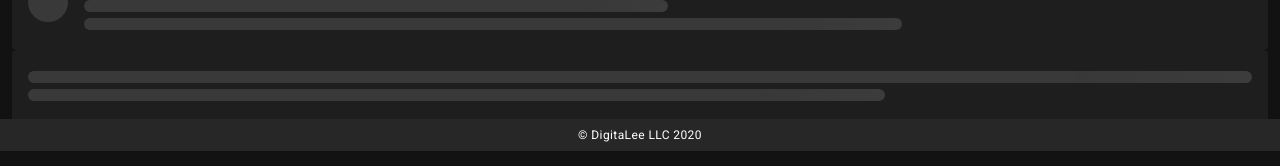
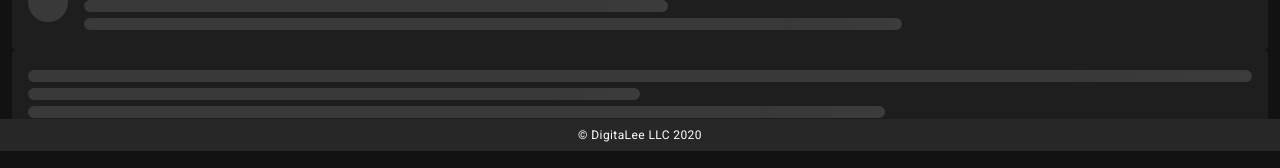
Before and after one commit to justjo120/digitalee, a Nuxt app: page /portfolio in a window 1280 px wide. Shown: the part 649-817 px from the top of the page. Built offline with nearby package versions, Linux system fonts and the light colour scheme.

Commit message:
adjust portfolio loader

```diff
--- a/pages/portfolio/index.vue
+++ b/pages/portfolio/index.vue
@@ -10,7 +10,7 @@
         type="list-item-avatar-three-line"
       />
       <v-skeleton-loader
-        type="list-item-two-line"
+        type="list-item-three-line"
       />
     </v-col>
   </v-row>
```
